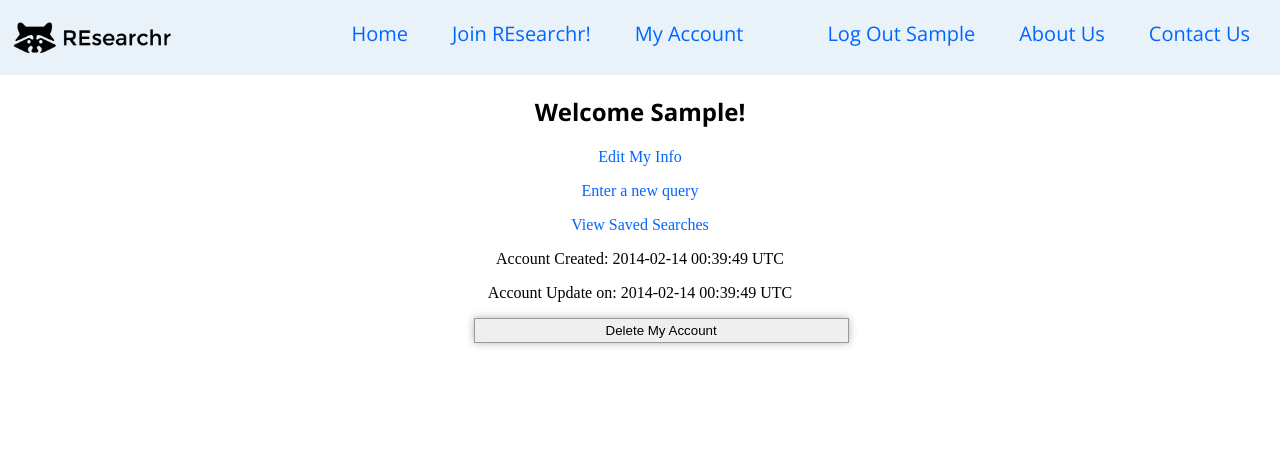
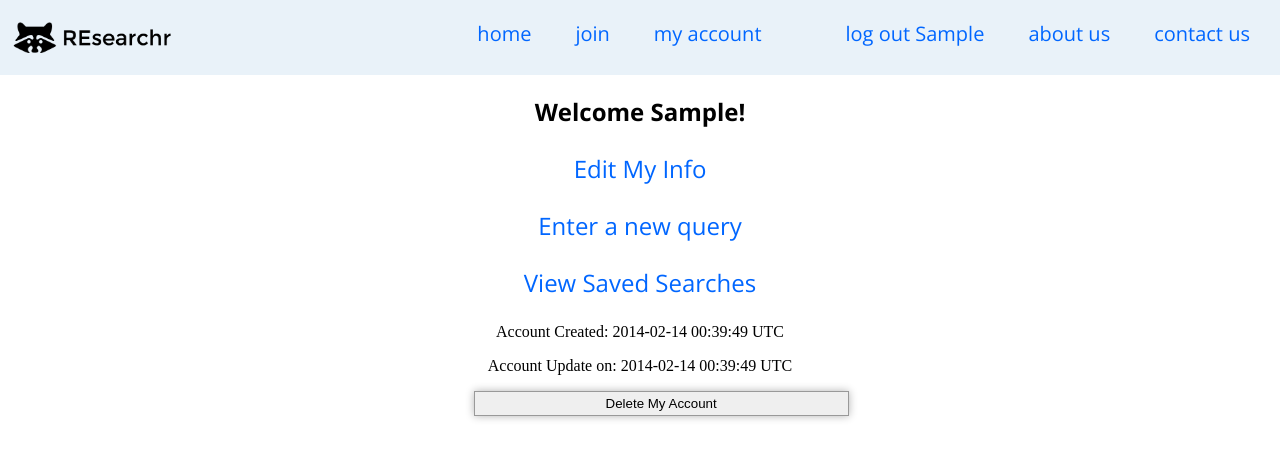
Before and after one commit to hashrocket-13/REsearchr, a Rails app: page /users/1 in a window 1280 px wide. Shown: the top 459 px of the page. Run offline with Rails 7, Linux system fonts and the light colour scheme; the visitor is signed in with stand-in values (Sample User, id 1); some libraries are stand-ins or nearby versions.

Commit message:
cleanup on user account page

```diff
--- a/app/assets/stylesheets/application.css
+++ b/app/assets/stylesheets/application.css
@@ -76,6 +76,12 @@ body {
   margin-left: 37%;
  }
 
+/*  .center2 {
+  text-align: center;
+  margin-right: 30%;
+  margin-left: 30%;
+ }*/
+
  .center_table  {
   width: 900px;
   margin-left: 400px;
@@ -124,6 +130,15 @@ a {
   text-align: left;
  }
 
+ .tile {
+  font-family: 'Open Sans', sans-serif;
+  font-size: 24px;
+ }
+
+ .tile:hover {
+  background-color: #E9F2F9;
+ }
+
 /***********FORM STYLE************/
  .form {
 
@@ -166,7 +181,7 @@ right:20px;
 bottom:20px;
 background:#09C;
 color:#fff;
-font-family: Tahoma, Geneva, sans-serif;
+font-family: 'Open Sans', sans-serif;
 height:30px;
 -webkit-border-radius: 15px;
 -moz-border-radius: 15px;
@@ -186,13 +201,11 @@ color:#09C;
 
   #table {
     display: table;
-
     width: 80%;
     background: #fff;
     margin: 0;
     box-sizing: border-box;
     margin-right: 100px;
-
    }
 
    .caption {
--- a/app/controllers/queries_controller.rb
+++ b/app/controllers/queries_controller.rb
@@ -59,8 +59,4 @@ end
     return "http://streeteasy.com/nyc/api/#{title}/data?criteria=zip:#{zip}%7Cbeds:#{beds}%7Cbaths:#{baths}&key=#{STREETEASY_CLIENT_ID}&format=json"
   end
 
-  def value
-    return
-  end
-
 end
--- a/app/views/layouts/application.html.erb
+++ b/app/views/layouts/application.html.erb
@@ -13,14 +13,14 @@
 <div class="header">
 <header>
   <img src="/assets/logo.png">
-<p><%= link_to "Home", root_path %></p>
-<p><%= link_to "Join REsearchr!", new_user_path %></p>
-<p><%= link_to "My Account", user_path(User.find_by(id: session[:user_id]))unless session[:user_id].nil? %></p>
-<p><%= link_to("Login","/login") if session[:user_id].nil? %></p>
-<p><%= link_to("Log Out #{User.find_by(id: session[:user_id]).first_name}", "/session", method: "delete") unless session[:user_id].nil? %></p>
+<p><%= link_to "home", root_path %></p>
+<p><%= link_to "join", new_user_path %></p>
+<p><%= link_to "my account", user_path(User.find_by(id: session[:user_id]))unless session[:user_id].nil? %></p>
+<p><%= link_to("login","/login") if session[:user_id].nil? %></p>
+<p><%= link_to("log out #{User.find_by(id: session[:user_id]).first_name}", "/session", method: "delete") unless session[:user_id].nil? %></p>
 
-<p><%= link_to "About Us", about_path %></p>
-<p><%= link_to "Contact Us", contact_path %></p>
+<p><%= link_to "about us", about_path %></p>
+<p><%= link_to "contact us", contact_path %></p>
 </header>
 </div>
 
--- a/app/views/users/show.html.erb
+++ b/app/views/users/show.html.erb
@@ -1,9 +1,9 @@
 <h2>Welcome <%= @user.first_name %>!</h2>
 
 <div class="center">
-<p><%= link_to "Edit My Info", edit_user_path(@user) %></p>
-<p><%= link_to "Enter a new query", new_user_query_path(@user) %></p>
-<p><%= link_to "View Saved Searches", user_queries_path(@user) %></p>
+<p class="tile"><%= link_to "Edit My Info", edit_user_path(@user) %></p>
+<p class="tile"><%= link_to "Enter a new query", new_user_query_path(@user) %></p>
+<p class="tile"><%= link_to "View Saved Searches", user_queries_path(@user) %></p>
 <p>Account Created: <%= @user.created_at%></p>
 <p>Account Update on: <%= @user.updated_at%></p>
 <%= form_tag user_path(@user), method: "delete" do %>
```
